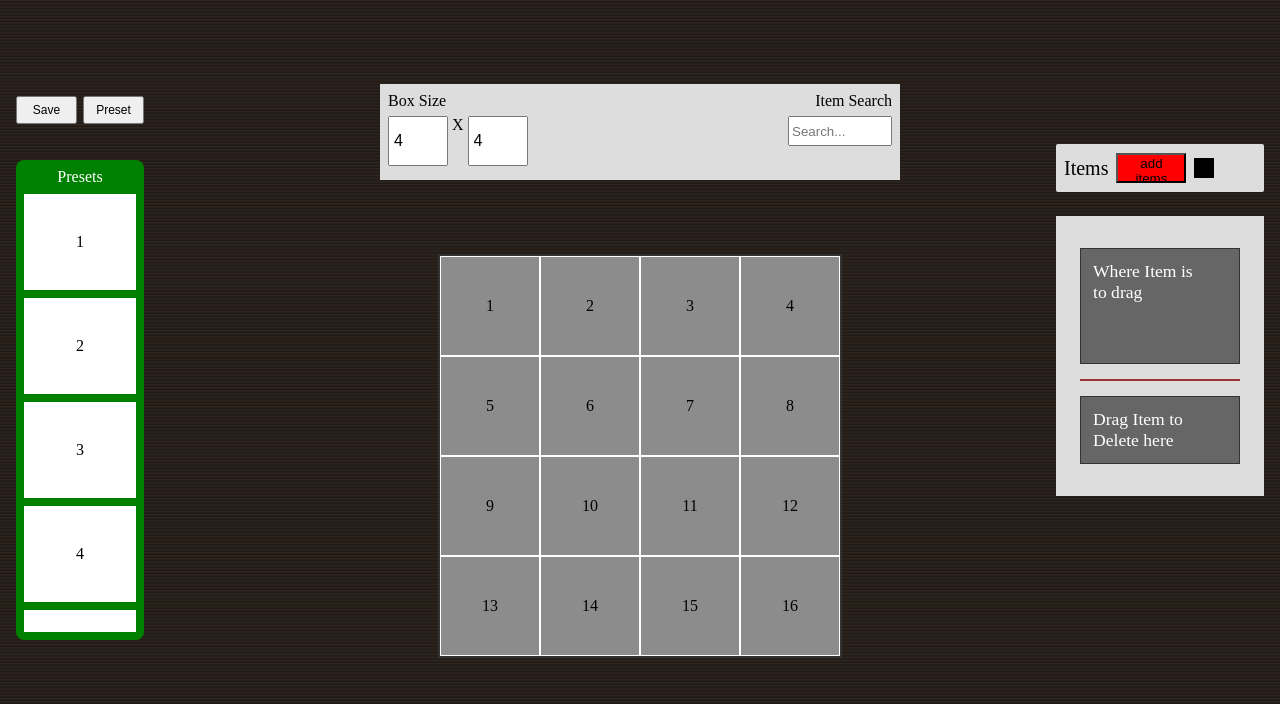
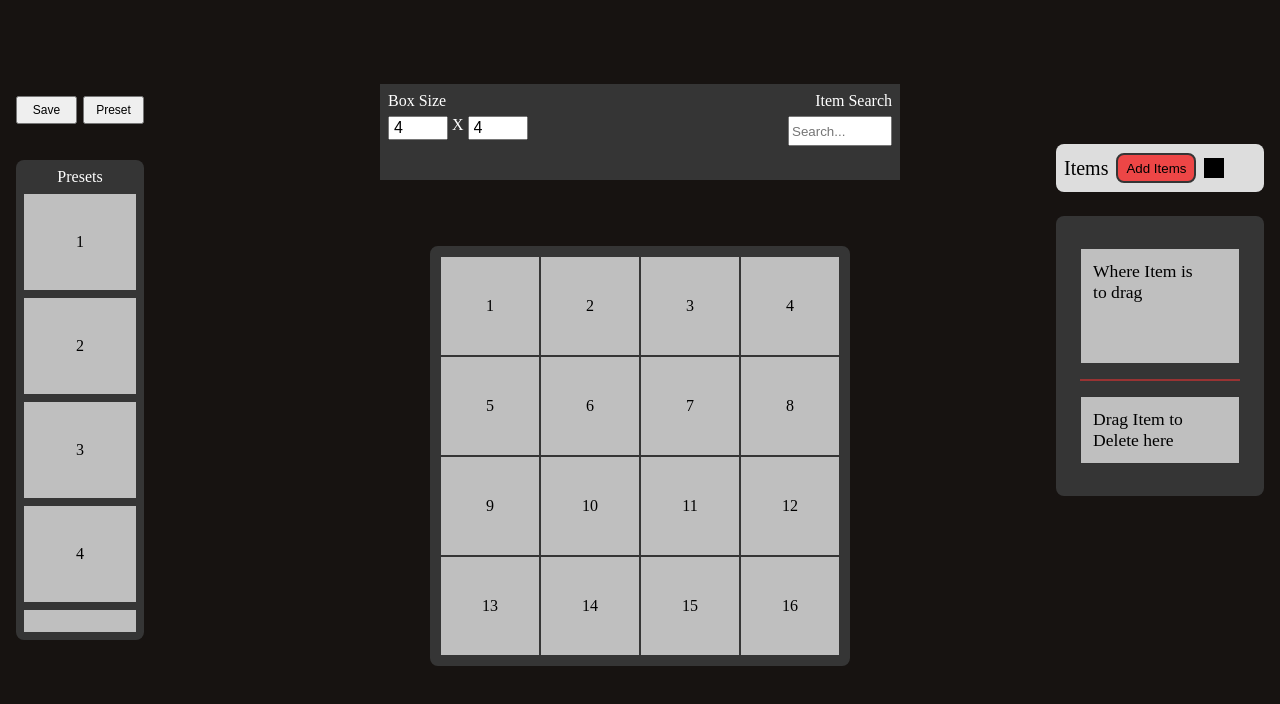
Before and after one commit to csc-307-221-org/307_group_proj, a React app in the folder packages/frontend/: page / in a window 1280 px wide. Shown: the top 704 px of the page. Built offline with nearby package versions, Linux system fonts and the light colour scheme; the HTML template or start-up script is replaced by a standard one.

Commit message:
changed colors, added rounded edges, etc

```diff
--- a/packages/frontend/src/Grid.jsx
+++ b/packages/frontend/src/Grid.jsx
@@ -13,9 +13,9 @@ function Grid() {
   const cellSize = Math.min(100, maxSize / Math.max(safeRows, safeCols));
 
   useEffect(() => {
-  document.documentElement.style.setProperty(
-    "--matrix-cell-size",
-    `${cellSize}px`
+    document.documentElement.style.setProperty(
+      "--matrix-cell-size",
+      `${cellSize}px`,
     );
   }, [cellSize]);
 
--- a/packages/frontend/src/Items.jsx
+++ b/packages/frontend/src/Items.jsx
@@ -16,15 +16,16 @@ function Items() {
       <div className="items-top">
         <span>Items</span>
 
+        <div className="item-red">
           <button
-          type="button"
+            // type="button"
             title="Press Me"
             className="item-red"
             onClick={() => setShowWhiteBox(true)}
           >
-          add items
+            Add Items
           </button>
-
+        </div>
         <div className="item-black"></div>
       </div>
 
--- a/packages/frontend/src/main.css
+++ b/packages/frontend/src/main.css
@@ -7,12 +7,36 @@ body,
   overflow: auto;
   --preset-w: clamp(110px, 16vmin, 180px);
   --preset-gap: 8vmin;
+
+  /* grabbed this from google,
+  declaring colors in root for use in body */
+  /* Primary Colors */
+  --color-primary: #353535;
+  --color-secondary: #bfbfbf;
+
+  /* Neutral / Background Colors */
+  --color-bg: #171311;
+  --color-text-1: #142d4c;
+  --color-text-2: black;
+
+  /* Accents */
+  --color-accent: #ed4646;
+
+  /* Rounded edges */
+  --roundness: 8px;
 }
 
 body {
-  background: black url("Leon_S._Kennedy.png") repeat;
+  background: var(--color-bg);
+}
+
+/* getting rid of leon for now, ill add it back once i get a palette */
+/*
+body {
+  background: rgb(0, 0, 0) url("Leon_S._Kennedy.png") repeat;
   background-size: 1px;
 }
+*/
 
 .app {
   height: 100%;
@@ -39,7 +63,7 @@ body {
   gap: 0.5vmin;
   margin-bottom: 0.5vmin;
   width: 100%;
-  height: 50px;
+  height: 24px;
   align-self: flex-start;
 }
 
@@ -62,16 +86,17 @@ body {
 
 .grid-box {
   display: grid;
-  background: white;
-  border: 2px solid #333;
+  background: var(--color-secondary);
+  border: 10px solid var(--color-primary);
+  border-radius: var(--roundness);
 }
 
 .grid-item {
-  background: rgb(140, 140, 140);
-  border: 1px solid white;
+  background: solid rgb(255, 255, 255);
+  border: 1px solid var(--color-primary);
   display: grid;
   place-items: center;
-  color: black;
+  color: rgb(0, 0, 0);
   box-sizing: border-box;
 }
 
@@ -83,9 +108,9 @@ body {
   transform: translateY(-50%);
   width: var(--preset-w);
   height: clamp(300px, 60vmin, 600px);
-  background: green;
+  background: var(--color-primary);
   padding: 1vmin;
-  border-radius: 8px;
+  border-radius: var(--roundness);
   display: flex;
   flex-direction: column;
   box-sizing: border-box;
@@ -123,7 +148,7 @@ body {
 
 .preset-box {
   min-height: clamp(70px, 12vmin, 140px);
-  background: white;
+  background: var(--color-secondary);
   color: black;
   display: grid;
   place-items: center;
@@ -134,8 +159,8 @@ body {
 .top-bar {
   width: 65vmin;
   height: 12vmin;
-  background: #ddd;
-  color: black;
+  background: var(--color-primary);
+  color: white;
   display: flex;
   justify-content: space-between;
   align-items: flex-start;
@@ -185,16 +210,19 @@ body {
 
   padding: 1vmin;
   box-sizing: border-box;
-  border-radius: 2px;
+  border-radius: var(--roundness);
 
   font-size: clamp(18px, 2.5vmin, 32px);
 }
 
-.item-red {
-  width: 70px;
+.item-red button {
+  width: 80px;
   height: 30px;
-  background: red;
-  color: black;
+  background: var(--color-accent);
+  cursor: pointer;
+  color: var(--color-text-2);
+  border-radius: var(--roundness);
+  border: 2px solid var(--color-primary);
 }
 
 .item-black {
@@ -206,7 +234,7 @@ body {
 .items-panel {
   margin-top: 3vmin;
   height: clamp(220px, 35vmin, 450px);
-  background: #ddd;
+  background: var(--color-primary);
   padding: clamp(20px, 4vmin, 50px) clamp(15px, 3vmin, 40px);
 
   box-sizing: border-box;
@@ -214,12 +242,13 @@ body {
   display: flex;
   flex-direction: column;
   justify-content: space-between;
+  border-radius: var(--roundness);
 }
 
 .drop-box,
 .delete-box {
-  background: #666;
-  color: white;
+  background: var(--color-secondary);
+  color: var(--color-text-2);
 
   padding: clamp(12px, 1.5vmin, 25px);
 
@@ -246,7 +275,7 @@ body {
 
   background: pink;
   border: 2px solid black;
-  border-radius: 12px;
+  border-radius: var(--roundness);
   z-index: 999;
 
   box-sizing: border-box;
@@ -390,15 +419,15 @@ body {
 
 /* drop box */
 .drop-box {
-  background: #666;
-  color: white;
+  background: var(--color-secondary);
+  color: var(--color-text-2);
 
   min-height: 90px;
   padding: clamp(12px, 1.5vmin, 25px);
 
   font-size: clamp(16px, 2.2vmin, 28px);
 
-  border: 1px solid #333;
+  border: 1px solid var(--color-primary);
 
   display: flex;
   flex-direction: column;
```
Lines whose indentation alone changed are shown as unchanged.
